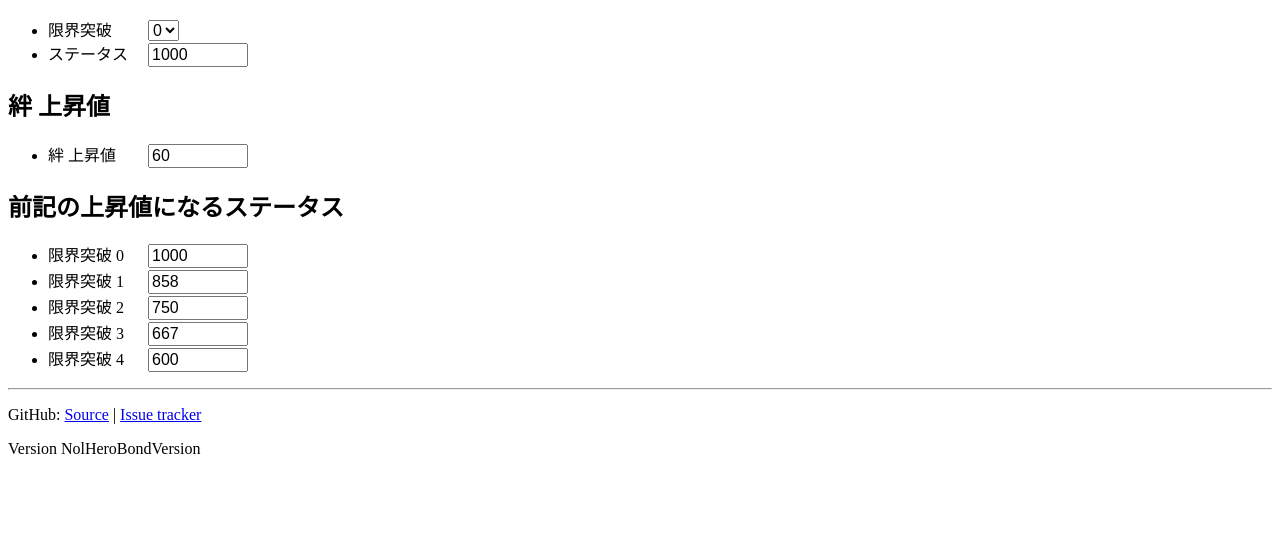
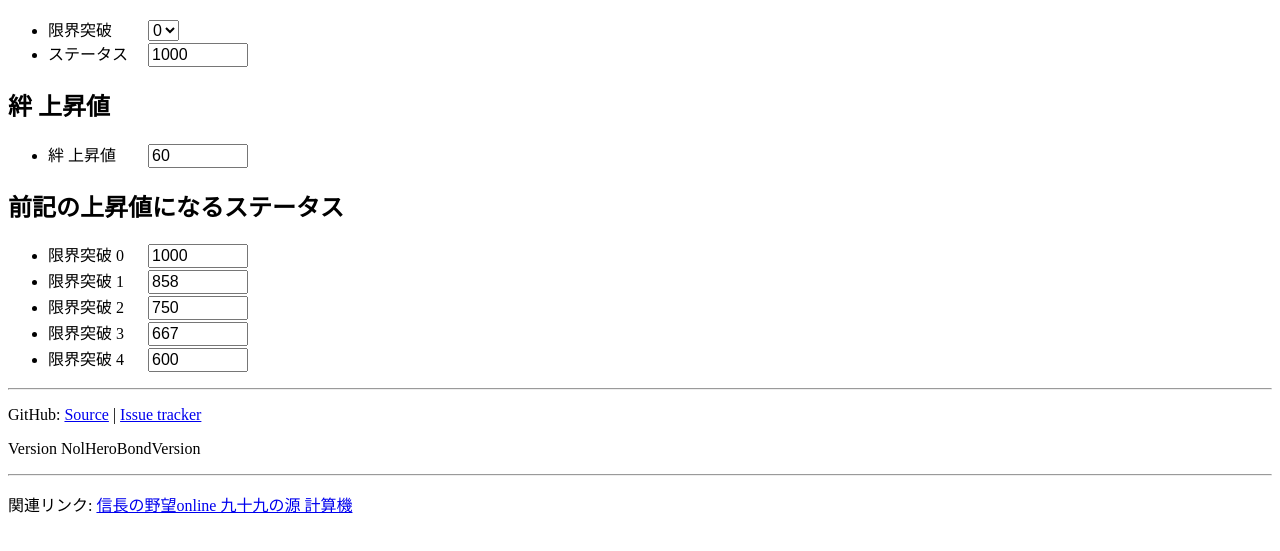
Before and after one commit to MinoruSekine/nol_hero_bond, a website: page index.html in a window 1280 px wide. Shown: the part 127-678 px from the top of the page. Drawn offline with Linux system fonts and the light colour scheme.

Commit message:
chore: Link to nol_tsukumo. (#56)

```diff
--- a/index.html
+++ b/index.html
@@ -73,5 +73,11 @@
       Version NolHeroBondVersion
     </p>
 
+    <hr>
+
+    <p>
+      関連リンク: <a href="https://minorusekine.github.io/nol_tsukumo/">信長の野望online 九十九の源 計算機</a>
+    </p>
+
   </body>
 </html>
```
